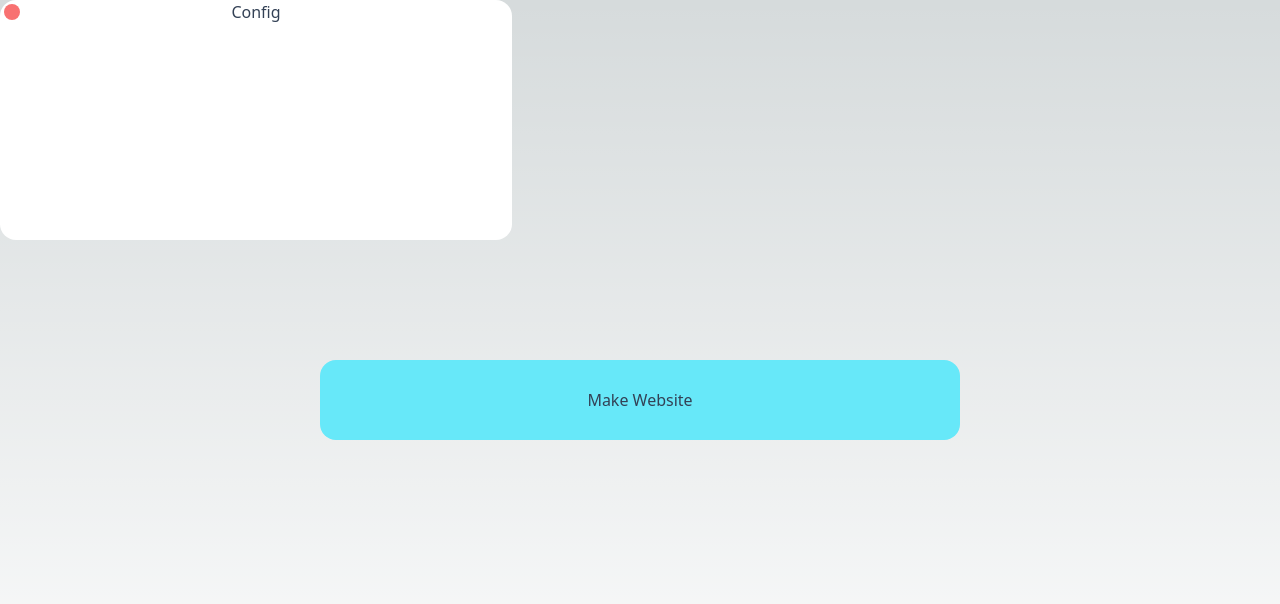
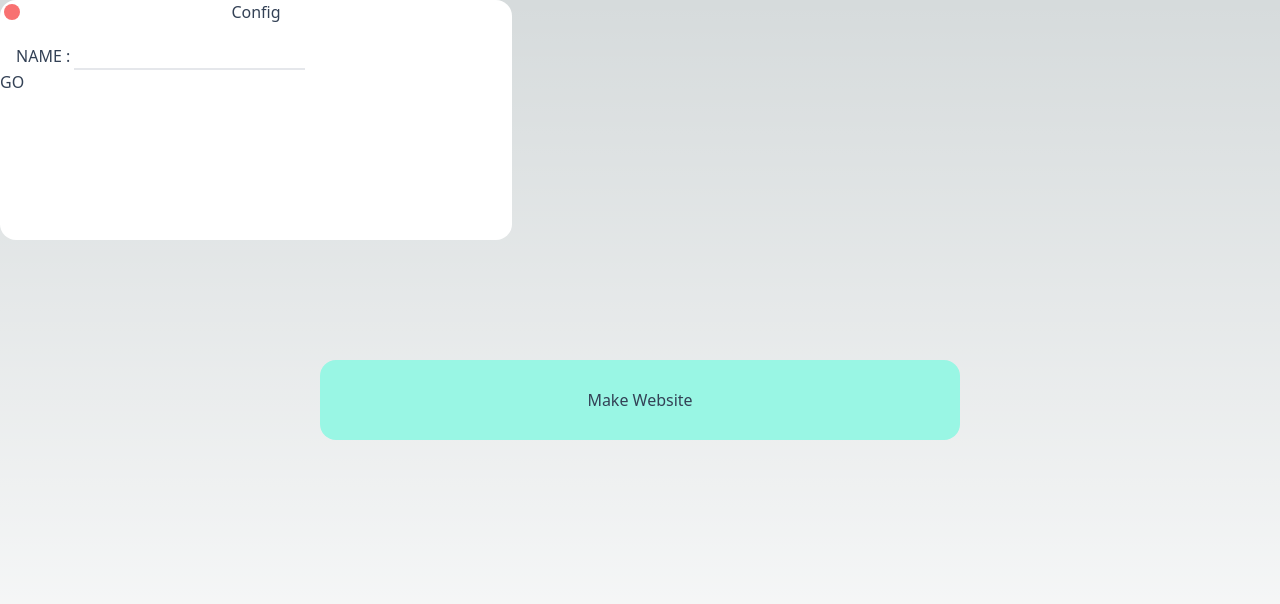
Before and after one commit to cyantr09/portfolio, a Next.js app: page /birthday in a window 1280 px wide. Both pictures are taken after a click on the button "Make Website". Shown: the top 604 px of the page. Built offline with nearby package versions, Linux system fonts and the light colour scheme.

Commit message:
migrated to pnpm

```diff
--- a/package.json
+++ b/package.json
@@ -6,7 +6,8 @@
     "dev": "next dev",
     "build": "next build",
     "start": "next start",
-    "lint": "next lint"
+    "lint": "next lint",
+    "preinstall": "npx only-allow pnpm"
   },
   "dependencies": {
     "@types/node": "18.16.3",
--- a/src/components/Modal.tsx
+++ b/src/components/Modal.tsx
@@ -1,5 +1,6 @@
 import { motion } from "framer-motion";
 import { useRef } from "react";
+import Link from "next/link";
 export default function Modal(modal: ModalProps) {
   const constraintsRef = useRef(null);
   return (
@@ -8,13 +9,17 @@ export default function Modal(modal: ModalProps) {
         drag
         dragConstraints={constraintsRef}
         dragMomentum={false}
-        className="w-[40vw] h-[30vh] bg-white absolute rounded-2xl z-10 flex flex-col items-center"
+        className="w-[40vw] h-[30vh] bg-white absolute rounded-2xl z-10 flex flex-col"
       >
         <button
           className="w-4 h-4 bg-red-400 rounded-full absolute left-1 top-1"
           onClick={() => modal.deleteFn()}
         />
-        <span className="text-slate-700">Config</span>
+        <span className="text-slate-700 self-center">Config</span>
+        <span className="text-left block ms-4 mt-5">
+          NAME : <input type="text" className=" border-b-2" />
+        </span>
+        <Link href={`/birthday/이정배`}>GO</Link>
       </motion.div>
     </motion.div>
   );
--- a/src/pages/birthday.tsx
+++ b/src/pages/birthday.tsx
@@ -7,7 +7,7 @@ export default function Birthday() {
   return (
     <main className="w-screen h-screen flex justify-center items-center">
       <button
-        className="w-[50vw] h-[10vh] bg-cyan-300 rounded-2xl"
+        className="w-[50vw] h-[10vh] bg-teal-200 rounded-2xl"
         onClick={() => setShowModal(true)}
       >
         Make Website
```
Also changed, not shown: pnpm-workspace.yaml (added, +7 -0 lines), 2 other files (tests, documents, lock files or other folders).
